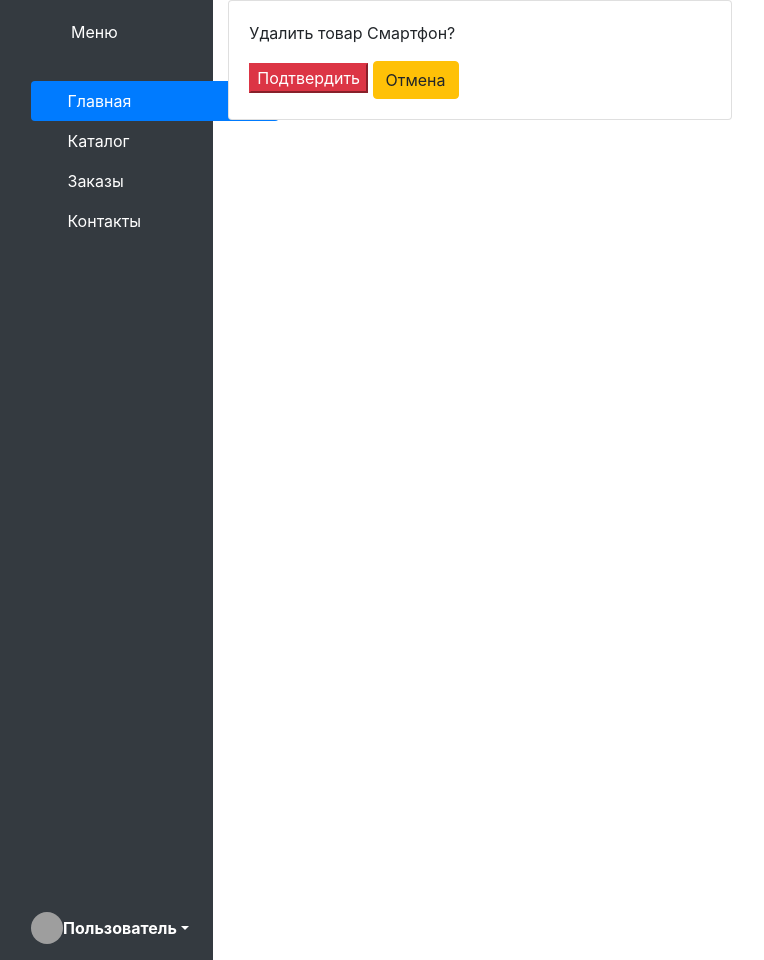
After one commit to GreenSharkShark/dajngo_19.2, a Django app: page /product-delete/1/ in a window 1280 px wide. The commit adds this page. Shown: the whole page, without its empty margins (0-764 px from the left). Run offline with Django 4.2, Linux system fonts and the light colour scheme; data comes from the database, SQL or seed files in the repository; some libraries are stand-ins or nearby versions; grey boxes are pictures that could not be loaded.

Commit message:
created CRUD for Products model

```diff
--- /dev/null
+++ b/catalog/forms.py
@@ -0,0 +1,29 @@
+from django import forms
+from catalog.models import Product
+
+
+forbidden_words = ['казино', 'криптовалюта', 'крипта', 'биржа', 'дешево', 'бесплатно', 'обман', 'полиция', 'радар']
+
+
+class ProductForm(forms.ModelForm):
+    class Meta:
+        model = Product
+        fields = ('name', 'description', 'category', 'price', 'img')
+
+    def clean_name(self):
+        cleaned_data = self.cleaned_data['name']
+
+        for forbidden_word in forbidden_words:
+            if forbidden_word in cleaned_data.lower():
+                raise forms.ValidationError(f'В названии продукта нельзя использовать слово: {cleaned_data}')
+
+            return cleaned_data
+
+    def clean_description(self):
+        cleaned_data = self.cleaned_data['description']
+
+        for forbidden_word in forbidden_words:
+            if forbidden_word in cleaned_data.lower():
+                raise forms.ValidationError(f'В описании продукта нельзя использовать слово: {cleaned_data}')
+
+            return cleaned_data
--- a/catalog/models.py
+++ b/catalog/models.py
@@ -7,7 +7,7 @@ NULLABLE = {'blank': True, 'null': True}
 class Category(models.Model):
     """
     наименование,
-    описание.
+    описание
     """
     category_name = models.CharField(max_length=100, verbose_name='Категория')
     category_description = models.TextField(verbose_name='Описание категории товара')
--- a/catalog/templates/catalog/catalog.html
+++ b/catalog/templates/catalog/catalog.html
@@ -4,6 +4,7 @@
             <div class="row justify-content-center mt-5">
                 <div class="col-6">
                     <h2 class="text-center mb-4">Каталог</h2>
+                    <a href= "{% url 'catalog:product_create' %}" class="btn btn-primary m-1">Создать товар</a>
                     <div class="row">
                         <div class="col-6">
                             <div class="card mb-4">
--- a/catalog/templates/catalog/includes/inc_main_menu.html
+++ b/catalog/templates/catalog/includes/inc_main_menu.html
@@ -9,7 +9,7 @@
         <hr>
         <ul class="nav nav-pills flex-column mb-auto">
             <li class="nav-item">
-                <a href="{% url 'catalog:main_page' %}" class="nav-link active" aria-current="page">
+                <a href="{% url 'catalog:main' %}" class="nav-link active" aria-current="page">
                     <svg class="bi pe-none me-2" width="16" height="16">
                         <use href="#home"></use>
                     </svg>
@@ -17,7 +17,7 @@
                 </a>
             </li>
             <li>
-                <a href="{% url 'catalog:catalog_page' %}" class="nav-link text-white">
+                <a href="{% url 'catalog:catalog' %}" class="nav-link text-white">
                     <svg class="bi pe-none me-2" width="16" height="16">
                         <use href="#speedometer2"></use>
                     </svg>
@@ -33,7 +33,7 @@
                 </a>
             </li>
             <li>
-                <a href="{% url 'catalog:contacts_page' %}" class="nav-link text-white">
+                <a href="{% url 'catalog:contacts' %}" class="nav-link text-white">
                     <svg class="bi pe-none me-2" width="16" height="16">
                         <use href="#grid"></use>
                     </svg>
--- a/catalog/templates/catalog/main_page.html
+++ b/catalog/templates/catalog/main_page.html
@@ -18,6 +18,7 @@
                                 <h5 class="card-title">Цена {{ object.price }}р</h5>
                                 <p class="card-text">{{ object.description }}</p>
                                 <a href="#" class="btn btn-primary">Купить</a>
+                                <a href="{% url 'catalog:product_delete' object.pk %}" class="btn btn-danger">Удалить</a>
                             </div>
                         </div>
                         </div>
--- /dev/null
+++ b/catalog/templates/catalog/product_confirm_delete.html
@@ -0,0 +1,19 @@
+{% extends 'catalog/base.html' %}
+{% block content %}
+    <div class="col-10">
+        <div class="row">
+            <div class="col-6">
+            <div class="card">
+                <div class="card-body">
+                    <form method="post">
+                        {% csrf_token %}
+                        <p>Удалить товар {{ object.name }}?</p>
+                        <button type="submit" class="btn-danger">Подтвердить</button>
+                        <a href="{% url 'catalog:main' %}" class="btn btn-warning">Отмена</a>
+                    </form>
+                </div>
+            </div>
+            </div>
+        </div>
+    </div>
+{% endblock %}
--- a/catalog/urls.py
+++ b/catalog/urls.py
@@ -6,7 +6,9 @@ from catalog.views import *
 app_name = CatalogConfig.name
 
 urlpatterns = [
-    path('', ProductsListView.as_view(), name='main_page'),
-    path('contacts/', ContactsPageView.as_view(), name='contacts_page'),
-    path('catalog/', CatalogPageView.as_view(), name='catalog_page')
+    path('', ProductsListView.as_view(), name='main'),
+    path('contacts/', ContactsView.as_view(), name='contacts'),
+    path('catalog/', CatalogView.as_view(), name='catalog'),
+    path('catalog/product-create', ProductCreateView.as_view(), name='product_create'),
+    path('product-delete/<int:pk>/', ProductDeleteView.as_view(), name='product_delete')
 ]
--- a/catalog/views.py
+++ b/catalog/views.py
@@ -1,7 +1,8 @@
 from django.shortcuts import render
-from django.views.generic import ListView, TemplateView
-
+from django.views.generic import ListView, TemplateView, CreateView, DeleteView
+from catalog.forms import ProductForm
 from catalog.models import Product
+from django.urls import reverse_lazy
 
 
 class ProductsListView(ListView):
@@ -15,11 +16,23 @@ class ProductsListView(ListView):
         return context
 
 
-class CatalogPageView(TemplateView):
+class ProductCreateView(CreateView):
+    model = Product
+    template_name = 'catalog/product_create.html'
+    form_class = ProductForm
+    success_url = reverse_lazy('catalog:catalog')
+
+
+class ProductDeleteView(DeleteView):
+    model = Product
+    success_url = reverse_lazy('catalog:main')
+
+
+class CatalogView(TemplateView):
     template_name = 'catalog/catalog.html'
     extra_context = {'title': 'Каталог'}
 
 
-class ContactsPageView(TemplateView):
+class ContactsView(TemplateView):
     template_name = 'catalog/contacts.html'
     extra_context = {'title': 'Контакты'}
--- /dev/null
+++ b/prvt.json
@@ -0,0 +1,3 @@
+{
+  "pass": "cucumber1l"
+}
```
Also changed, not shown: catalog/templates/catalog/product_create.html (added, +19 -0 lines).
